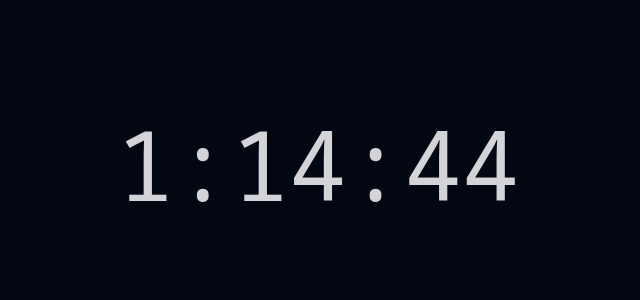
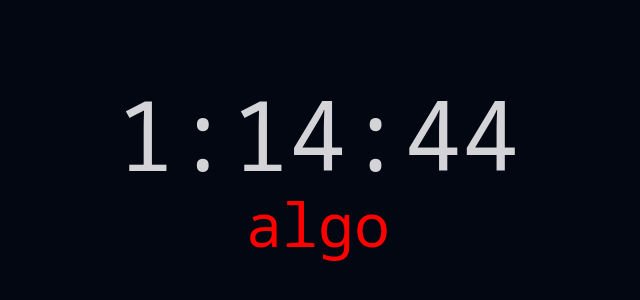
Before and after one commit to luizpaulo2005/avaliacao01-cpwi, a plain HTML site: page ex02/index.html in a window 1280 px wide. Shown: the part 230-530 px from the top of the page, without its empty margins (322-962 px from the left). Drawn offline with nearby package versions, Linux system fonts and the light colour scheme.

Commit message:
correcao

```diff
--- a/ex02/index.html
+++ b/ex02/index.html
@@ -11,11 +11,16 @@
       html {
         font-family: "Noto Sans Mono", monospace, sans-serif !important;
       }
+
+      .hora {
+        color: red;
+      }
+
     </style>
   </head>
   <body class="bg-gray-950 text-zinc-300 min-h-screen p-4 flex flex-col gap-3 justify-center items-center">
     <p id="relogio" class="text-8xl"></p>
-    <p id="message" class="text-red-500 text-6xl"></p>
+    <p class="hora text-6xl"></p>
     <script src="./script.js"></script>
   </body>
 </html>
--- a/ex02/script.js
+++ b/ex02/script.js
@@ -1,4 +1,4 @@
-const message_box = document.querySelector("#message")
+const message_box = document.querySelector(".hora")
 
 const clock = () => {
     const agora = new Date();
@@ -13,7 +13,7 @@ const clock = () => {
     } else if ((horas === 22) && (minutos === 50)) {
         message_box.textContent = "Vamos embora, a aula acabou"
     } else {
-        message_box.textContent = ""
+        message_box.textContent = "algo"
     }
 
     const horaFormatada = `${horas}:${minutos < 10 ? `0${minutos}` : minutos}:${segundos < 10 ? `0${segundos}` : segundos}`;
```
